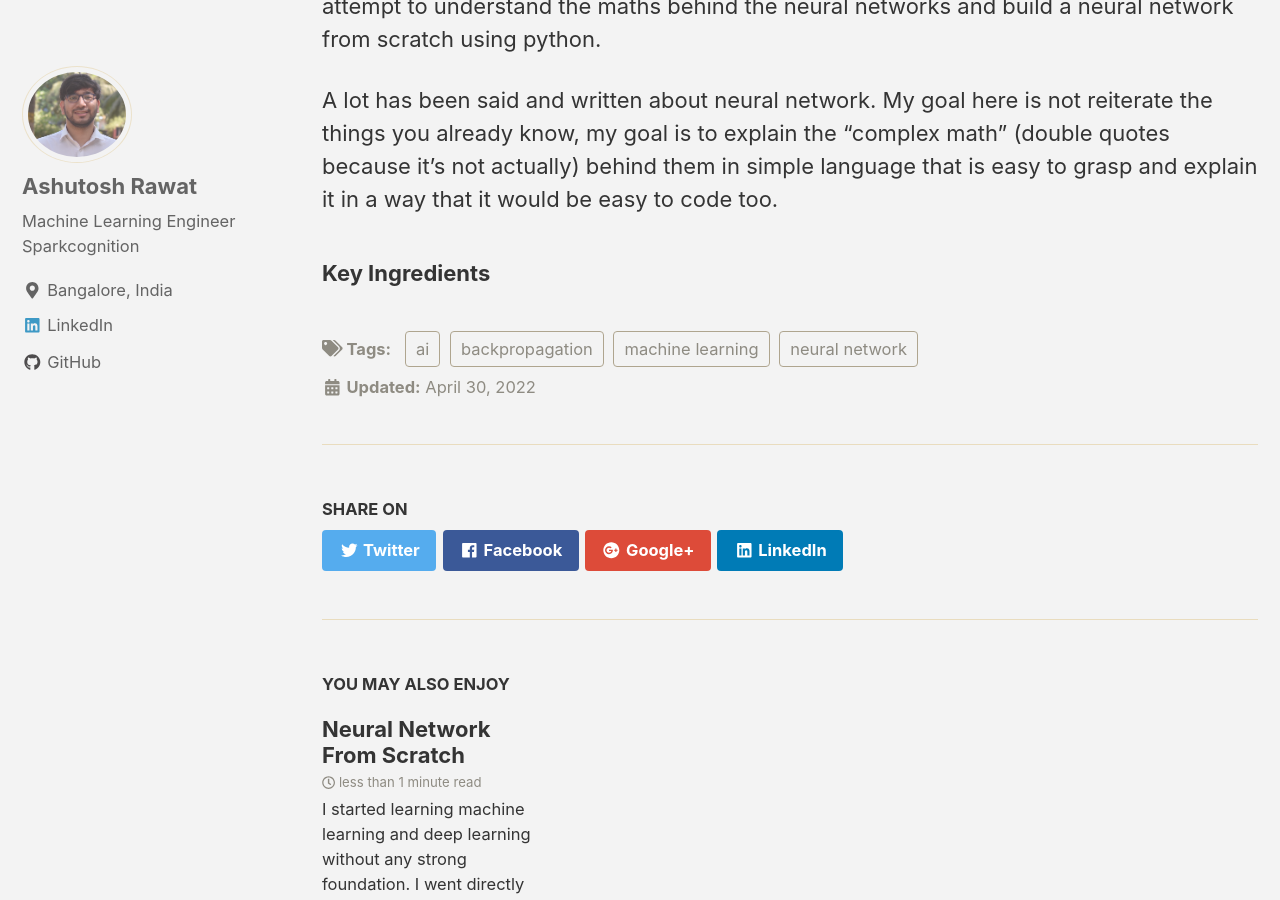
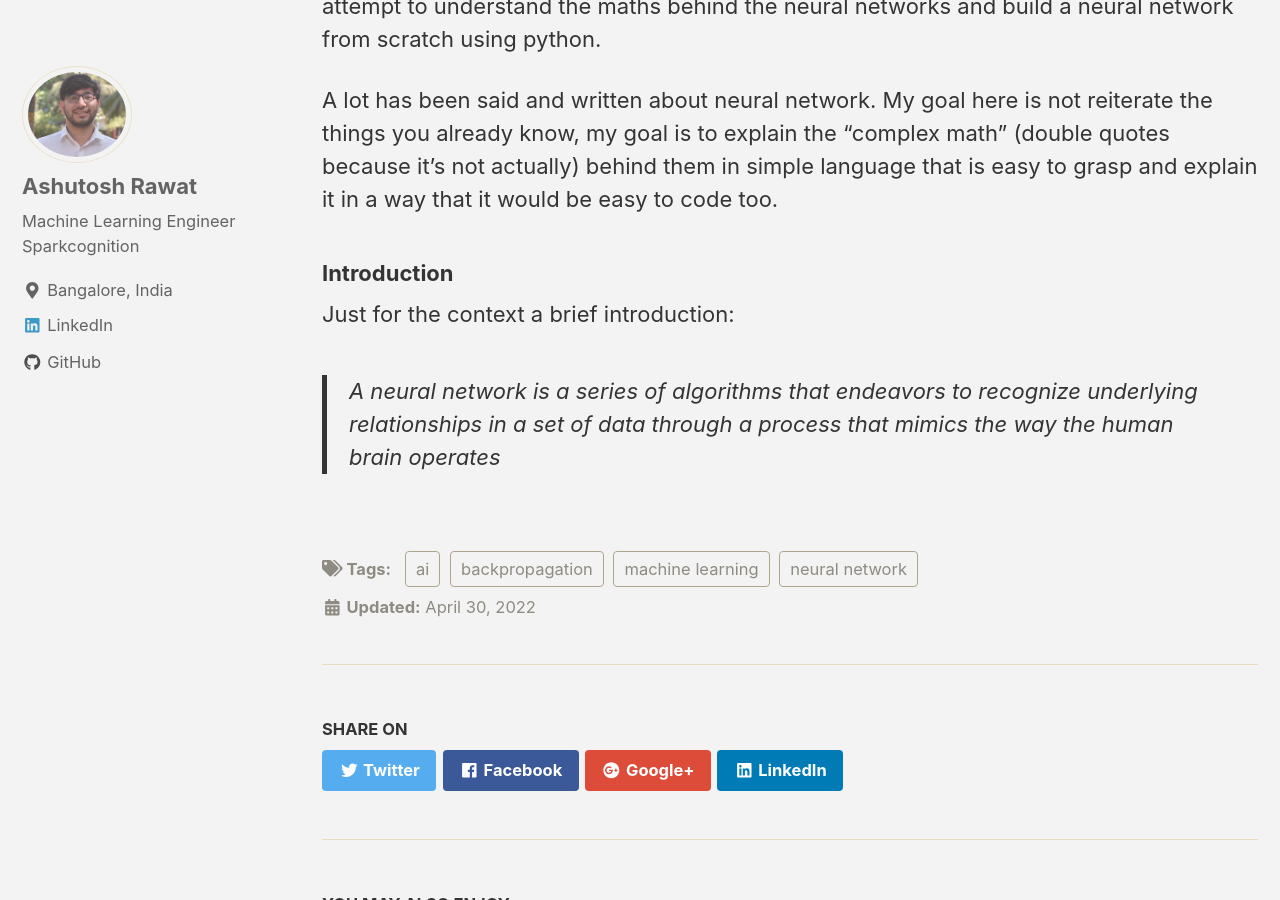
Before and after one commit to ashutoshrawat/ashutoshrawat.github.io, a Jekyll site: the page built from _posts/2022-04-30-nn-from-scratch.md, in a window 1280 px wide and 900 px high, scrolled down 343 px. Built offline with Jekyll 4.4.1, drawn with Linux system fonts in a browser that asks for light colours; nearby versions of some CDN libraries.

Commit message:
Update 2022-04-30-nn-from-scratch.md

```diff
--- a/_posts/2022-04-30-nn-from-scratch.md
+++ b/_posts/2022-04-30-nn-from-scratch.md
@@ -8,4 +8,6 @@ I started learning machine learning and deep learning without any strong foundat
 
 A lot has been said and written about neural network. My goal here is not reiterate the things you already know, my goal is to explain the "complex math" (double quotes because it's not actually) behind them in simple language that is easy to grasp and explain it in a way that it would be easy to code too.
 
-### Key Ingredients
+### Introduction
+Just for the context a brief introduction:
+>A neural network is a series of algorithms that endeavors to recognize underlying relationships in a set of data through a process that mimics the way the human brain operates
```
